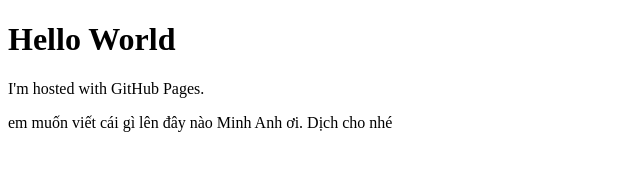
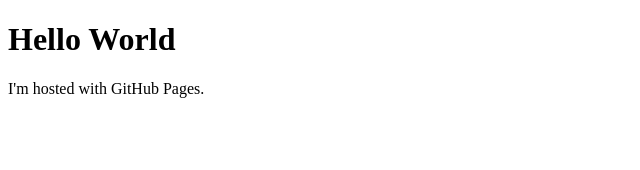
Before and after one commit to TaiDucPham/TaiDucPham.github.io, a plain HTML site: page index.html in a window 1280 px wide. Shown: the whole page, without its empty margins (0-640 px from the left). Drawn offline with Linux system fonts and the light colour scheme.

Commit message:
Revert "Update index.html"
This reverts commit 824ee1ccec53c0deefb88426079804fd6b7c5f80.

```diff
--- a/index.html
+++ b/index.html
@@ -3,6 +3,5 @@
 <body>
 <h1>Hello World</h1>
 <p>I'm hosted with GitHub Pages.</p>
-<p>em muốn viết cái gì lên đây nào Minh Anh ơi. Dịch cho nhé</p>
 </body>
 </html>
```
